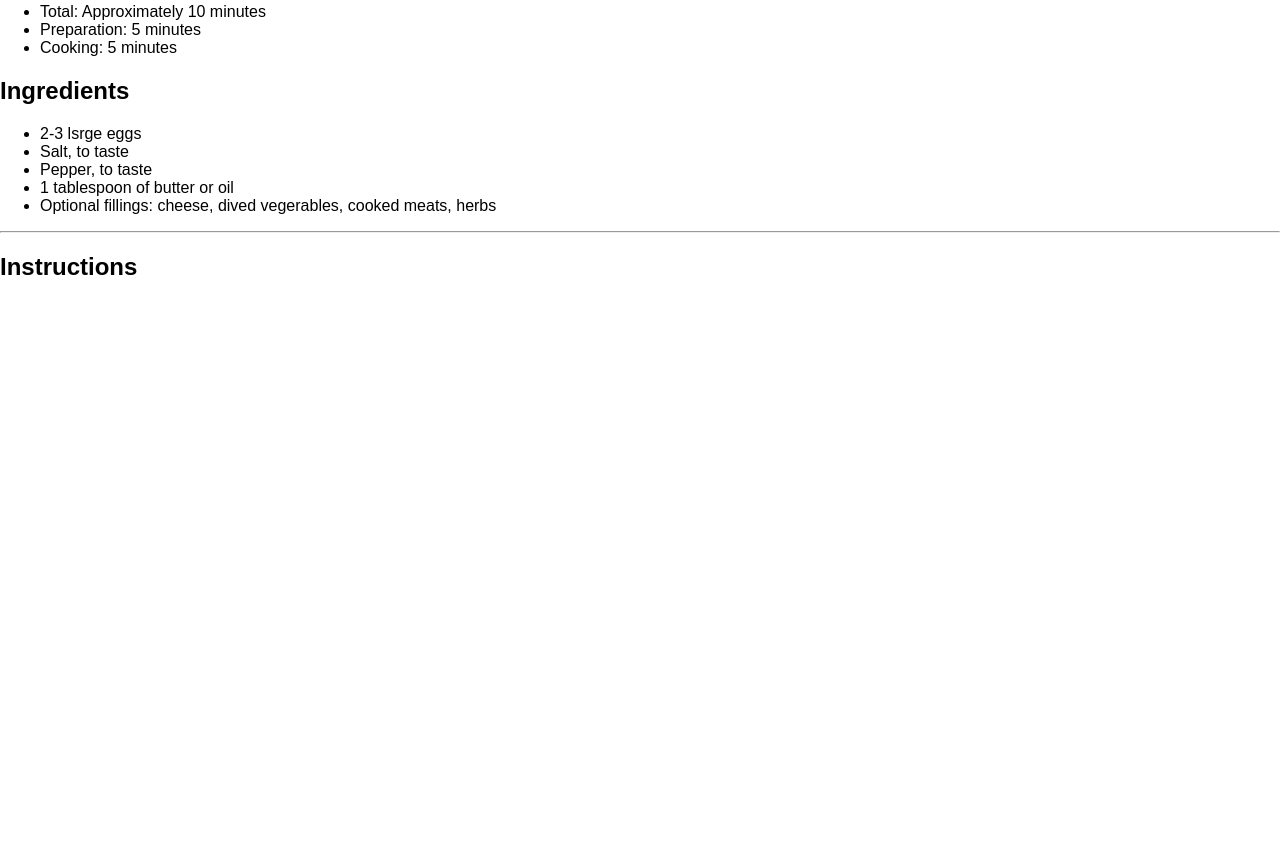
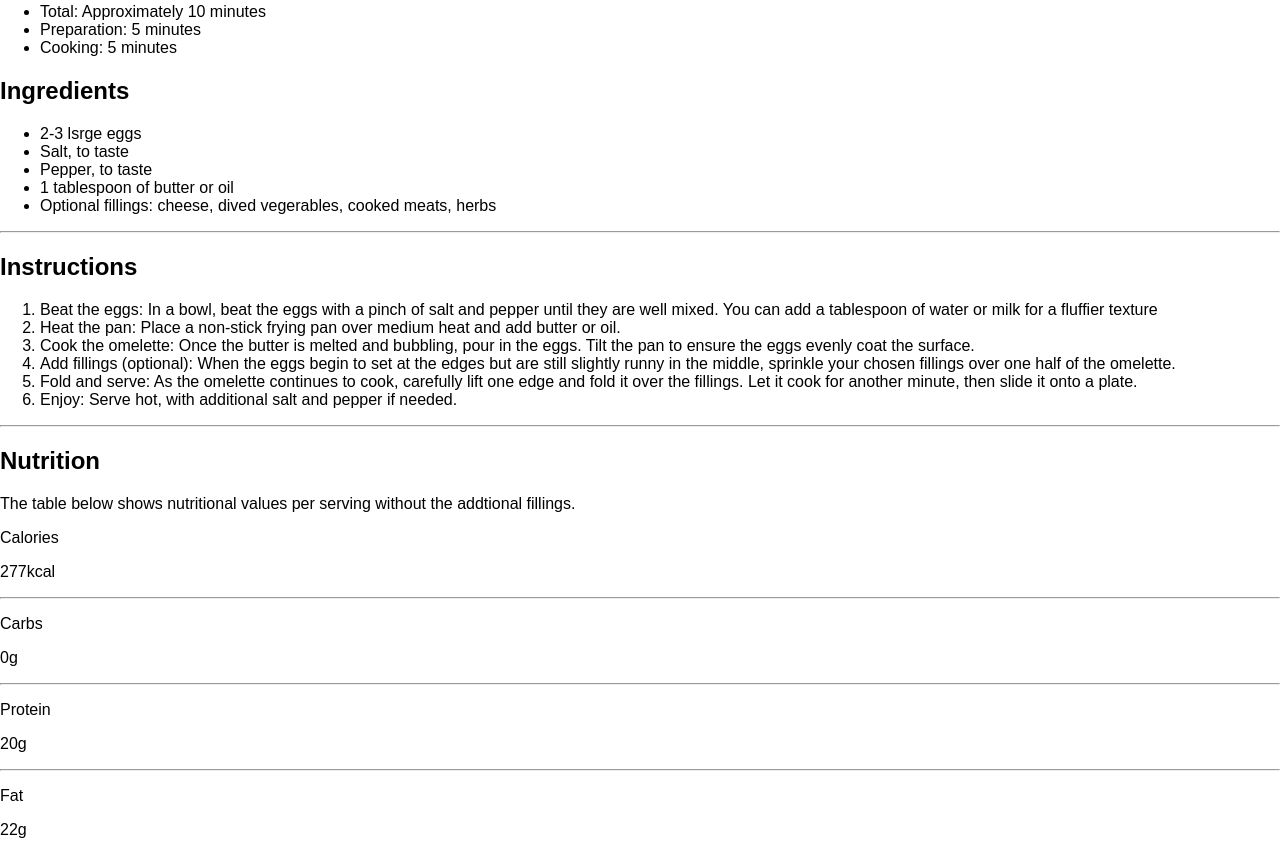
Before and after one commit to rahiq-rahman/Frontend-Mentor, a plain HTML site: page recipe-page-main/index.html in a window 1280 px wide. Shown: the part 808-1663 px from the top of the page. Before the commit the page ends 1109 px from the top, so only its background shows below. Drawn offline with Linux system fonts and the light colour scheme.

Commit message:
basic structure done

```diff
--- a/recipe-page-main/index.html
+++ b/recipe-page-main/index.html
@@ -32,5 +32,35 @@
   </ul>
   <hr>
   <h2>Instructions</h2>
+  <ol>
+    <li><span>Beat the eggs</span>: In a bowl, beat the eggs with a pinch of salt and pepper until they are well mixed. You can add a tablespoon of water or milk for a fluffier texture</li>
+    <li><span>Heat the pan</span>: Place a non-stick frying pan over medium heat and add butter or oil.</li>
+    <li><span>Cook the omelette</span>: Once the butter is melted and bubbling, pour in the eggs. Tilt the pan to ensure the eggs evenly coat the surface.</li>
+    <li><span>Add fillings (optional)</span>: When the eggs begin to set at the edges but are still slightly runny in the middle, sprinkle your chosen fillings over one half of the omelette.</li>
+    <li><span>Fold and serve</span>: As the omelette continues to cook, carefully lift one edge and fold it over the fillings. Let it cook for another minute, then slide it onto a plate.</li>
+    <li><span>Enjoy</span>: Serve hot, with additional salt and pepper if needed.</li>
+  </ol>
+  <hr>
+  <h2>Nutrition</h2>
+  <p>The table below shows nutritional values per serving without the addtional fillings.</p>
+  <div class="even-col">
+    <p>Calories</p>
+    <p>277kcal</p>
+  </div>
+  <hr>
+  <div class="even-col">
+    <p>Carbs</p>
+    <p>0g</p>
+  </div>
+  <hr>
+  <div class="even-col">
+    <p>Protein</p>
+    <p>20g</p>
+  </div>
+  <hr>
+  <div class="even-col">
+    <p>Fat</p>
+    <p>22g</p>
+  </div>
 </body>
 </html>
```
